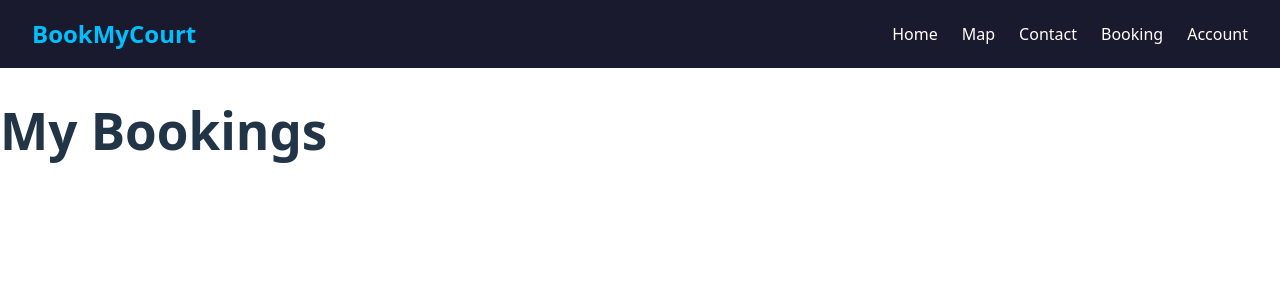
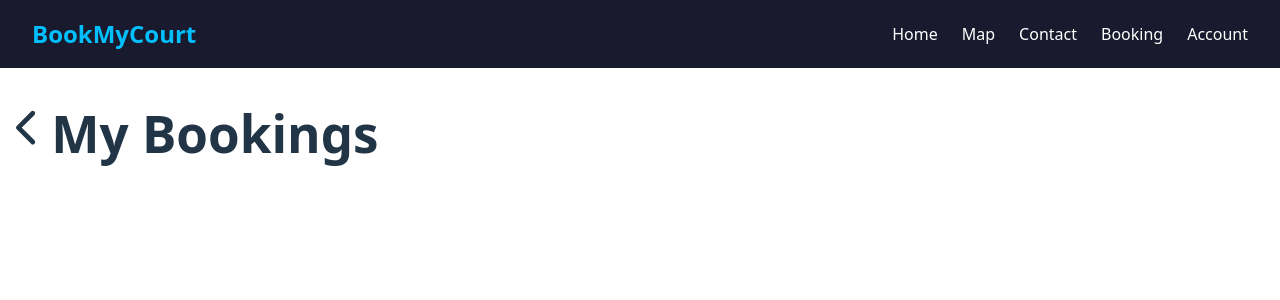
Before and after one commit to beyondparthiv/webdev-finalproject-bookmycourt, a React (Vite) app in the folder client/: page /mybookings in a window 1280 px wide. Shown: the top 300 px of the page. Built offline with nearby package versions, Linux system fonts and the light colour scheme.

Commit message:
added backtracking between profile and mybookings

```diff
--- a/client/src/pages/Account/Account.tsx
+++ b/client/src/pages/Account/Account.tsx
@@ -11,7 +11,7 @@ export default function AccountPage() {
    if (!currentUser) {
      navigate("/signin");
    } else {
-     navigate("/profile/profile");
+     navigate("/profile");
    }
  }, [currentUser, navigate]);
 
--- a/client/src/pages/Account/Profile/MyBookings.tsx
+++ b/client/src/pages/Account/Profile/MyBookings.tsx
@@ -1,7 +1,14 @@
+import { IoChevronBack } from "react-icons/io5";
+import { useNavigate } from "react-router-dom";
 export default function MyBookings() {
+    const navigate = useNavigate();
     return (
         <div className="my-bookings">
-            <h1>My Bookings</h1>
+            <h1>
+                <IoChevronBack onClick={() => navigate('/profile')} />
+                My Bookings</h1>
+
+
         </div>
     )
 }
--- a/client/src/pages/Account/Profile/Profile.tsx
+++ b/client/src/pages/Account/Profile/Profile.tsx
@@ -1,7 +1,7 @@
 import * as client from "../client";
 import { useState, useEffect } from "react";
 import { useSelector, useDispatch } from "react-redux";
-import { useNavigate } from "react-router-dom";
+import { Link, useNavigate } from "react-router-dom";
 import { setCurrentUser } from "../reducer";
 import { Button, FormControl } from "react-bootstrap";
 import "../Account.css";
@@ -83,7 +83,8 @@ export default function Profile() {
           <Button onClick={signout} className="w-100 mb-2 btn-danger" id="wd-signout-btn">
             Sign out
           </Button>
-          <a href={`/mybookings`}>My Bookings</a>
+          <br />
+          <Link to={`/mybookings`}>My Bookings</Link>
         </div>
       )}
     </div>
```
